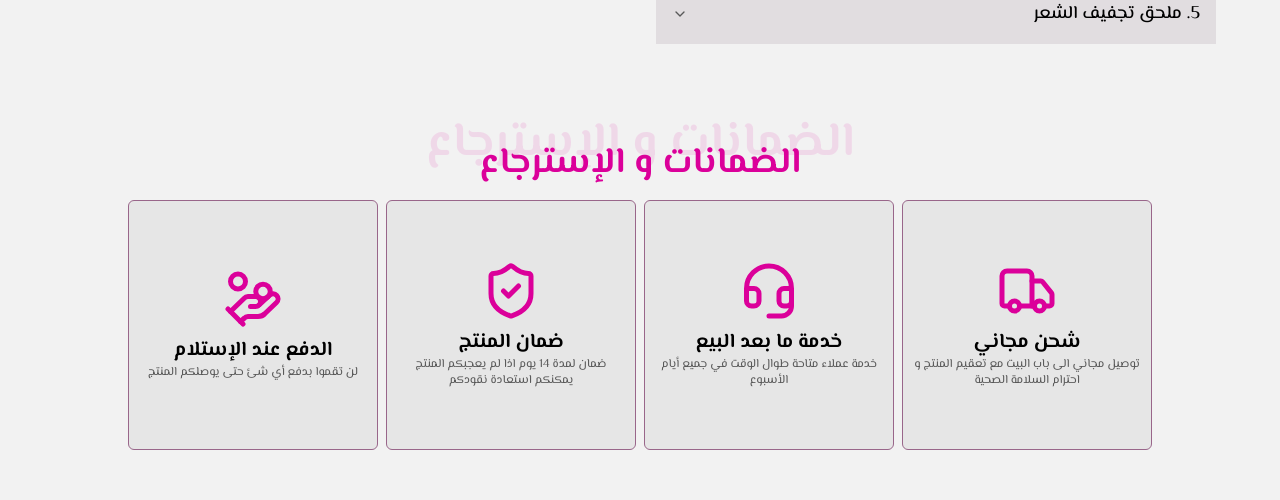
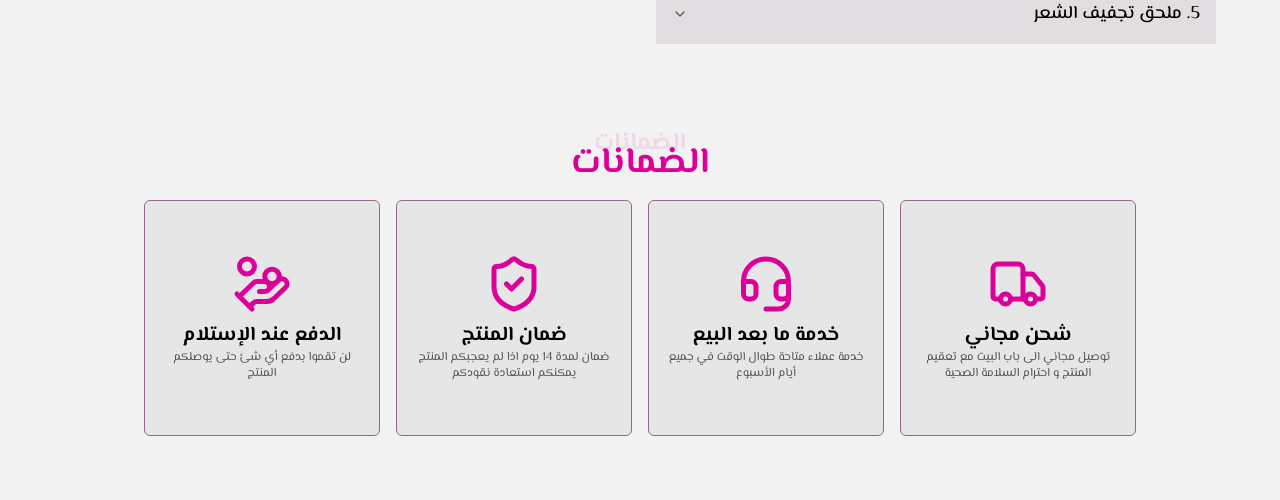
Before and after one commit to youseftrek/zenon-styler, a Next.js app: page / in a window 1280 px wide. Shown: the part 2220-2720 px from the top of the page. Built offline with nearby package versions, Linux system fonts and the light colour scheme.

Commit message:
fix all issues

```diff
--- a/constants/index.ts
+++ b/constants/index.ts
@@ -8,29 +8,29 @@ import {
 } from "lucide-react";
 
 export const NavLinks = [
-  { name: "الصفحة الرئيسيــــــــــــــــــــة", url: "#home", icon: House },
+  { name: "الصفحة الرئيسيــــة", url: "#home", icon: House },
   {
-    name: "الوصـــــــــــــــــــــــــــــــــــــــــــــف",
+    name: "الوصـــــــــــــــــــــــــــــف",
     url: "#info",
     icon: BookOpenText,
   },
   {
-    name: "محتويات العلبــــــــــــــــــــــــة",
+    name: "محتويات العلبـــــــــة",
     url: "#box-content",
     icon: TableOfContents,
   },
   {
-    name: "الـــــــضمانات و الإسترجاع",
+    name: "الـــــــــــــــــــــــضمانات",
     url: "#guarantees",
     icon: ShieldCheck,
   },
   {
-    name: "رأي العمـــــــــــــــــــــــــــــــــلاء",
+    name: "رأي العمــــــــــــــــــلاء",
     url: "#testimonials",
     icon: Star,
   },
   {
-    name: "نموذج الطلــــــــــــــــــــــــــــب",
+    name: "نموذج الطلــــــــــــــب",
     url: "#order",
     icon: Package,
   },
--- a/src/app/_components/Gurantees.tsx
+++ b/src/app/_components/Gurantees.tsx
@@ -2,15 +2,22 @@ import { HandCoins, Headset, ShieldCheck, Truck } from "lucide-react";
 
 const Gurantees = () => {
   return (
-    <section className="relative mx-auto my-24 w-fit" id="guarantees">
-      <h2 className="-top-6 right-1/2 absolute opacity-10 font-bold text-5xl text-primary whitespace-nowrap translate-x-1/2 overflow-hidden">
-        الضمانات و الإسترجاع
+    <section
+      className="relative mx-auto my-24 px-4 max-w-screen-lg"
+      id="guarantees"
+    >
+      {/* Background Title */}
+      <h2 className="top-0 left-1/2 absolute opacity-10 font-bold text-2xl text-center text-primary -translate-x-1/2 -translate-y-1/2 pointer-events-none">
+        الضمانات
       </h2>
+      {/* Main Title */}
       <h2 className="relative z-10 mb-4 font-bold text-4xl text-center text-primary">
-        الضمانات و الإسترجاع
+        الضمانات
       </h2>
-      <div className="gap-2 grid grid-cols-2 md:grid-cols-4 max-w-5xl">
-        <div className="flex flex-col justify-center items-center gap-2 bg-card p-2 border rounded-md aspect-square">
+      {/* Guarantees Grid */}
+      <div className="gap-4 grid grid-cols-2 md:grid-cols-4 max-w-full">
+        {/* Guarantee 1 */}
+        <div className="flex flex-col justify-center items-center gap-2 bg-card p-4 border rounded-md aspect-square">
           <Truck size={60} className="text-primary" />
           <div className="text-center">
             <h3 className="font-bold text-base md:text-xl">شحن مجاني</h3>
@@ -19,7 +26,8 @@ const Gurantees = () => {
             </p>
           </div>
         </div>
-        <div className="flex flex-col justify-center items-center gap-2 bg-card p-2 border rounded-md aspect-square">
+        {/* Guarantee 2 */}
+        <div className="flex flex-col justify-center items-center gap-2 bg-card p-4 border rounded-md aspect-square">
           <Headset size={60} className="text-primary" />
           <div className="text-center">
             <h3 className="font-bold text-base md:text-xl">
@@ -30,7 +38,8 @@ const Gurantees = () => {
             </p>
           </div>
         </div>
-        <div className="flex flex-col justify-center items-center gap-2 bg-card p-2 border rounded-md aspect-square">
+        {/* Guarantee 3 */}
+        <div className="flex flex-col justify-center items-center gap-2 bg-card p-4 border rounded-md aspect-square">
           <ShieldCheck size={60} className="text-primary" />
           <div className="text-center">
             <h3 className="font-bold text-base md:text-xl">ضمان المنتج</h3>
@@ -39,7 +48,8 @@ const Gurantees = () => {
             </p>
           </div>
         </div>
-        <div className="flex flex-col justify-center items-center gap-2 bg-card p-2 border rounded-md aspect-square">
+        {/* Guarantee 4 */}
+        <div className="flex flex-col justify-center items-center gap-2 bg-card p-4 border rounded-md aspect-square">
           <HandCoins size={60} className="text-primary" />
           <div className="text-center">
             <h3 className="font-bold text-base md:text-xl">
--- a/src/app/_components/Offer.tsx
+++ b/src/app/_components/Offer.tsx
@@ -4,7 +4,7 @@ import Countdown from "./CountDown";
 const Offer = () => {
   const endDate = new Date(Date.now() + 3 * 24 * 60 * 60 * 1000).toISOString();
   return (
-    <section className="mx-auto px-4 pt-12 w-full max-w-4xl">
+    <section className="mx-auto px-4 pt-12 w-full max-w-4xl" id="order">
       <div className="relative mb-2">
         <h2 className="-top-6 right-1/2 absolute opacity-10 font-bold text-5xl text-primary whitespace-nowrap translate-x-1/2 overflow-hidden">
           عرض الأصدقاء
```
